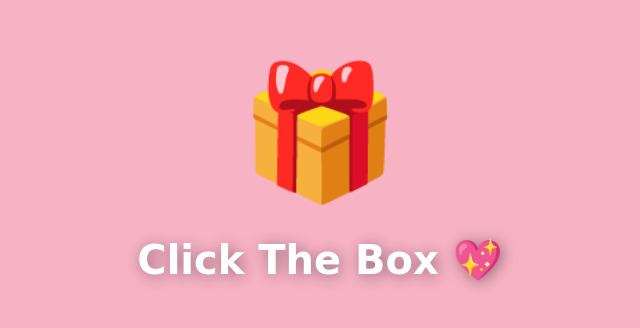
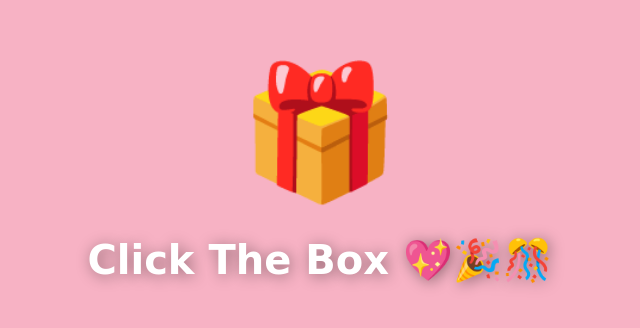
Before and after one commit to yadhunandh8848-droid/Birth-card, a plain HTML site: page index.html in a window 1280 px wide. Shown: the part 216-544 px from the top of the page, without its empty margins (320-960 px from the left). Drawn offline with Linux system fonts and the light colour scheme.

Commit message:
Update index.html

```diff
--- a/index.html
+++ b/index.html
@@ -341,7 +341,7 @@ transform:translateY(-20px);
 🎁
 </div>
 
-<h1 class="gift-text">Click The Box 💖</h1>
+<h1 class="gift-text">Click The Box 💖🎉🎊</h1>
 
 </div>
 
```
